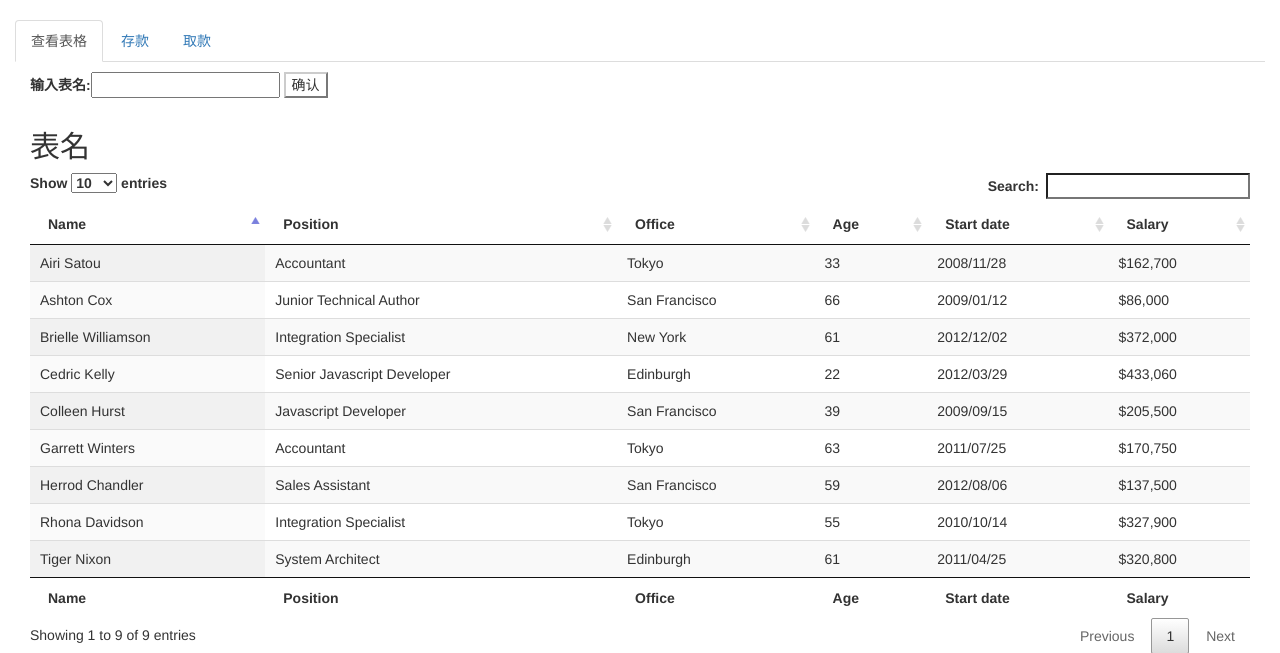
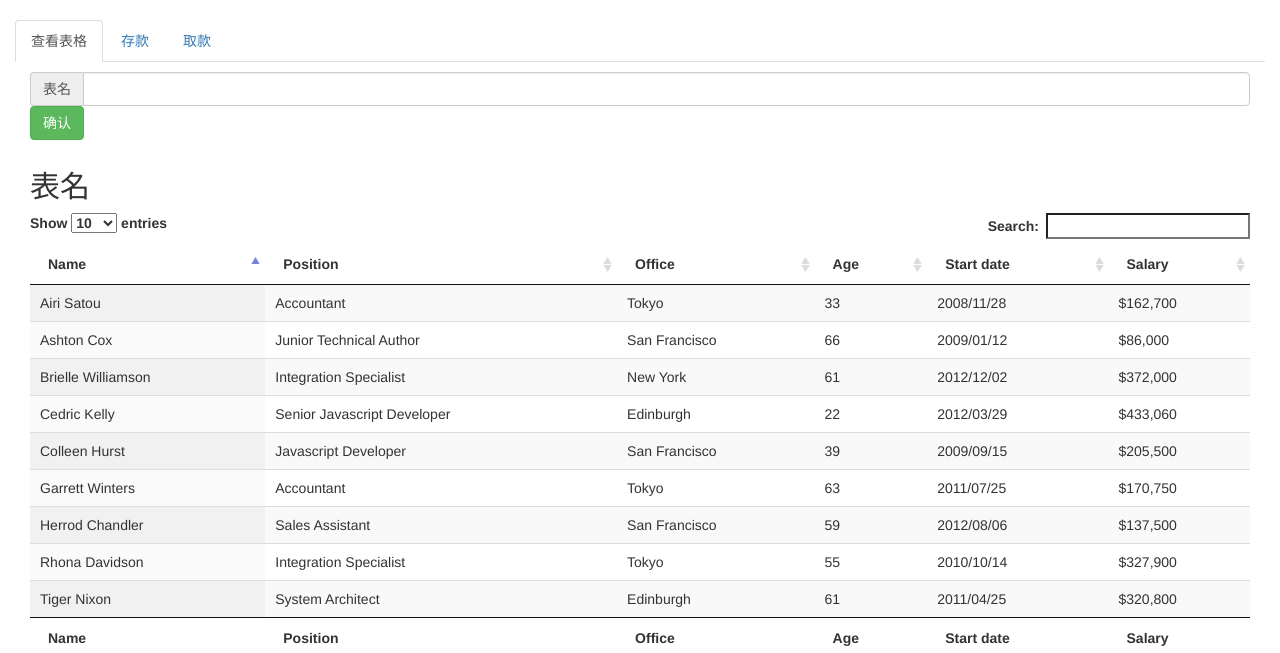
Before and after one commit to PolyKen/bank, a Flask app: page / in a window 1280 px wide. Shown: the part 51-704 px from the top of the page. Run offline with Flask 2, Linux system fonts and the light colour scheme; some libraries are stand-ins or nearby versions.

Commit message:
fix index button

```diff
--- a/templates/index.html
+++ b/templates/index.html
@@ -36,8 +36,11 @@
         <div class="tab-pane fade in active" id="tables">
             <div class="row">
                 <div class="col-md-12 col-sm-12 col-xs-12">
-                    <label for="table-name-to-select">输入表名: </label><input id="table-name-to-select" type="text">
-                    <button class="btn-default" id="btn-select-table">确认</button>
+                    <div class="input-group">
+                        <span class="input-group-addon">表名</span>
+                        <input type="text" id="table-name-to-select" class="form-control">
+                    </div>
+                    <button class="btn btn-success" id="btn-select-table">确认</button>
                 </div>
             </div>
             <div class="row">
```
